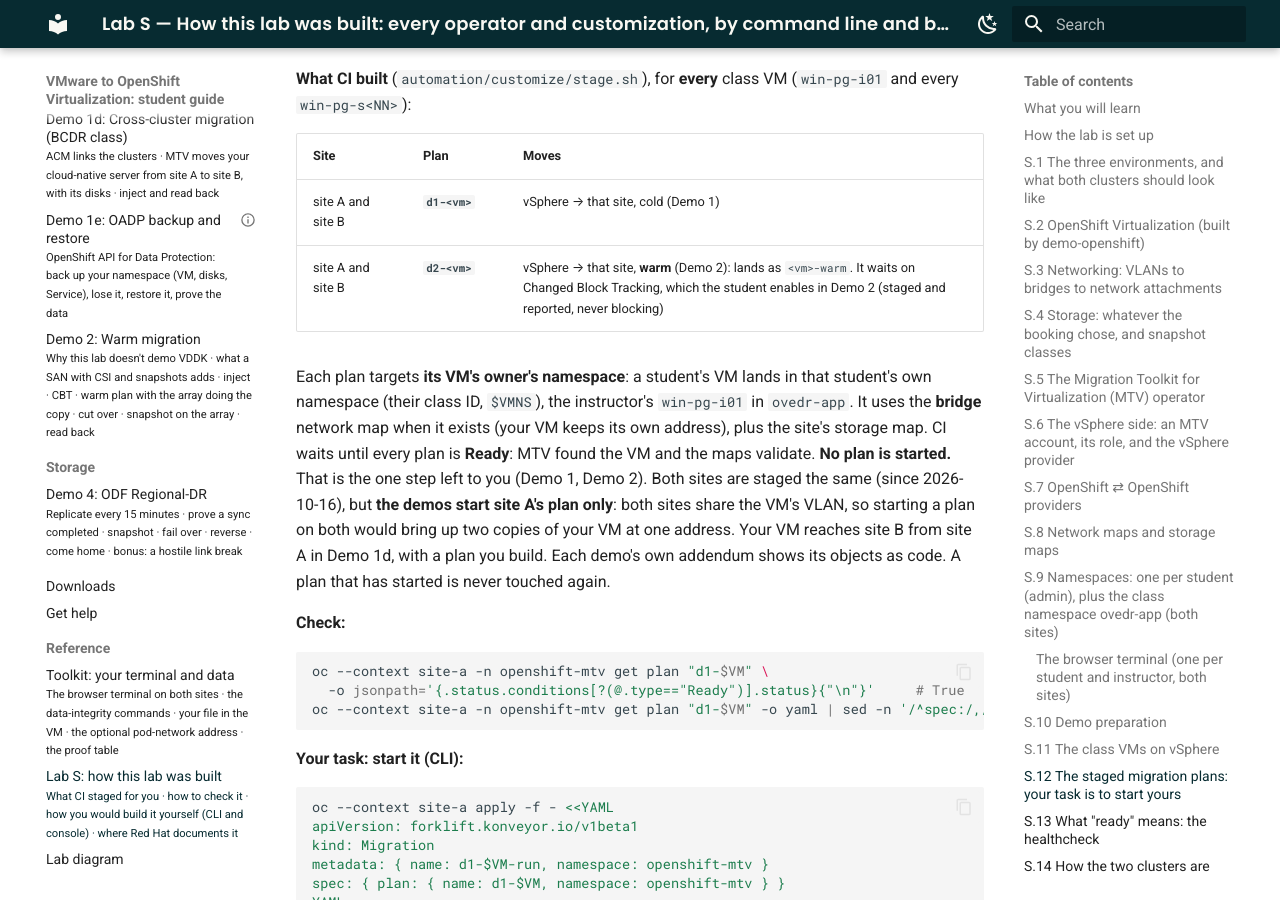
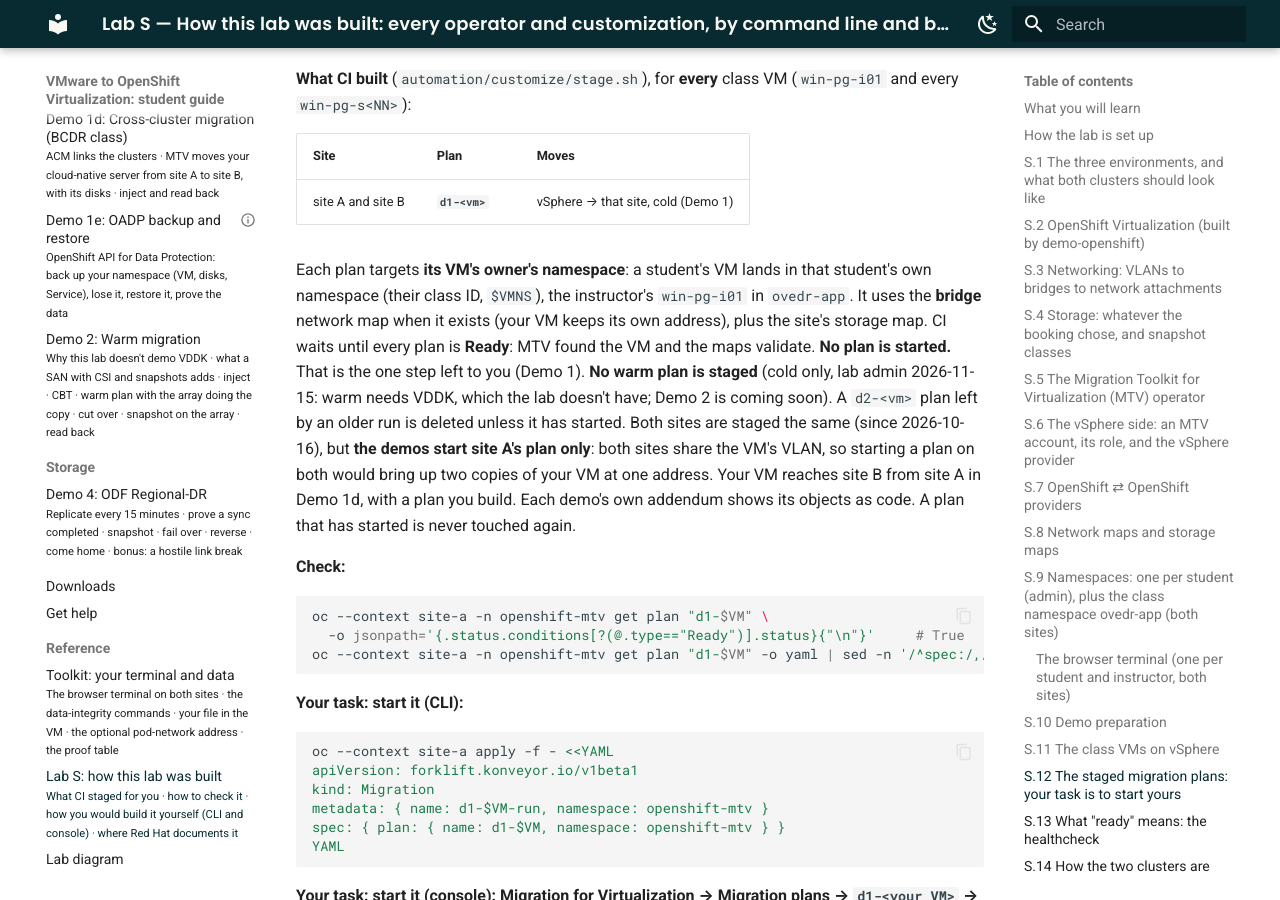
Before and after one commit to paragonmicro-lab/demo-0024-public, an MkDocs documentation site: the page built from docs/demos/setup-how-the-lab-is-built.md, in a window 1280 px wide and 900 px high, scrolled down 16137 px. Built offline with MkDocs 1.6.1 and Material for MkDocs 9.7.7, drawn with Linux system fonts in a browser that asks for light colours; some of the changed text lies outside the part shown.

Commit message:
class @ demo-openshift-ove 9807b8534a66

```diff
--- a/docs/demos/setup-how-the-lab-is-built.md
+++ b/docs/demos/setup-how-the-lab-is-built.md
@@ -1,13 +1,13 @@
 ---
 title: "Lab S — How this lab was built: every operator and customization, by command line and by console"
 subtitle: "What CI staged for you · how to check it · how you would build it yourself (CLI and console) · where Red Hat documents it"
-version: 0.8.0
-date: 2026-10-15
+version: 0.8.1
+date: 2026-11-21
 ---
 
 # Lab S: How this lab was built
 
-> **Version 0.8.0 · draft · 2026-10-18** · class/demos/setup-how-the-lab-is-built.md
+> **Version 0.8.1 · draft · 2026-11-21** · class/demos/setup-how-the-lab-is-built.md
 
 ## What you will learn
 
@@ -718,12 +718,13 @@ govc object.mv "$F/my-win-pg-s01" '/datacenter01/vm/vms/students/<student ID>'
 | Site | Plan | Moves |
 |---|---|---|
 | site A and site B | **`d1-<vm>`** | vSphere → that site, cold (Demo 1) |
-| site A and site B | **`d2-<vm>`** | vSphere → that site, **warm** (Demo 2): lands as `<vm>-warm`. It waits on Changed Block Tracking, which the student enables in Demo 2 (staged and reported, never blocking) |
 
 Each plan targets **its VM's owner's namespace**: a student's VM lands in that student's own namespace (their class ID,
 `$VMNS`), the instructor's `win-pg-i01` in `ovedr-app`. It uses the **bridge** network map when it exists (your VM keeps its own address), plus the
 site's storage map. CI waits until every plan is **Ready**: MTV found the VM and the maps validate. **No plan is started.**
-That is the one step left to you (Demo 1, Demo 2). Both sites are staged the same (since 2026-10-16), but **the demos
+That is the one step left to you (Demo 1). **No warm plan is staged** (cold only, lab admin 2026-11-15: warm needs
+VDDK, which the lab doesn't have; Demo 2 is coming soon). A `d2-<vm>` plan left by an older run is deleted unless it
+has started. Both sites are staged the same (since 2026-10-16), but **the demos
 start site A's plan only**: both sites share the VM's VLAN, so starting a plan on both would bring up two copies of
 your VM at one address. Your VM reaches site B from site A in Demo 1d, with a plan you build. Each demo's own addendum shows its objects as code. A plan that has started is never touched again.
 
@@ -1188,8 +1189,8 @@ public registry. In a real migration project this is one of the first prerequisi
     and the run's readiness table shows Demo 2 ready.
 
 So nothing is redistributed, the licensed file leaves the lab's private storage only into the lab's own clusters, and a
-booking never waits on a download. If no saved image exists yet, the `vddk` job warns, Demo 2 shows **blocked** and
-the warm plans show `VDDKInitImageUnavailable` (Demo 2 §2.5); the cold class runs as normal.
+booking never waits on a download. If no saved image exists yet, the `vddk` job warns and Demo 2 shows **blocked**; the
+cold class runs as normal. (This lab has no saved image and stages no warm plans: cold only, 2026-11-15.)
 
 **Where Broadcom keeps it:** VDDK moved to Broadcom's developer portal
 ([developer.broadcom.com → SDKs → VMware Virtual Disk Development Kit](https://developer.broadcom.com/sdks/vmware-virtual-disk-development-kit-vddk/latest)),
```
Also changed, not shown: docs/demos/01-vmware-to-ove-cold.md (+4 -4 lines), docs/demos/04-odf-regional-dr.md (+4 -4 lines), docs/demos/lab-diagram.md (+6 -6 lines), docs/demos/img/lab-diagram.svg.
